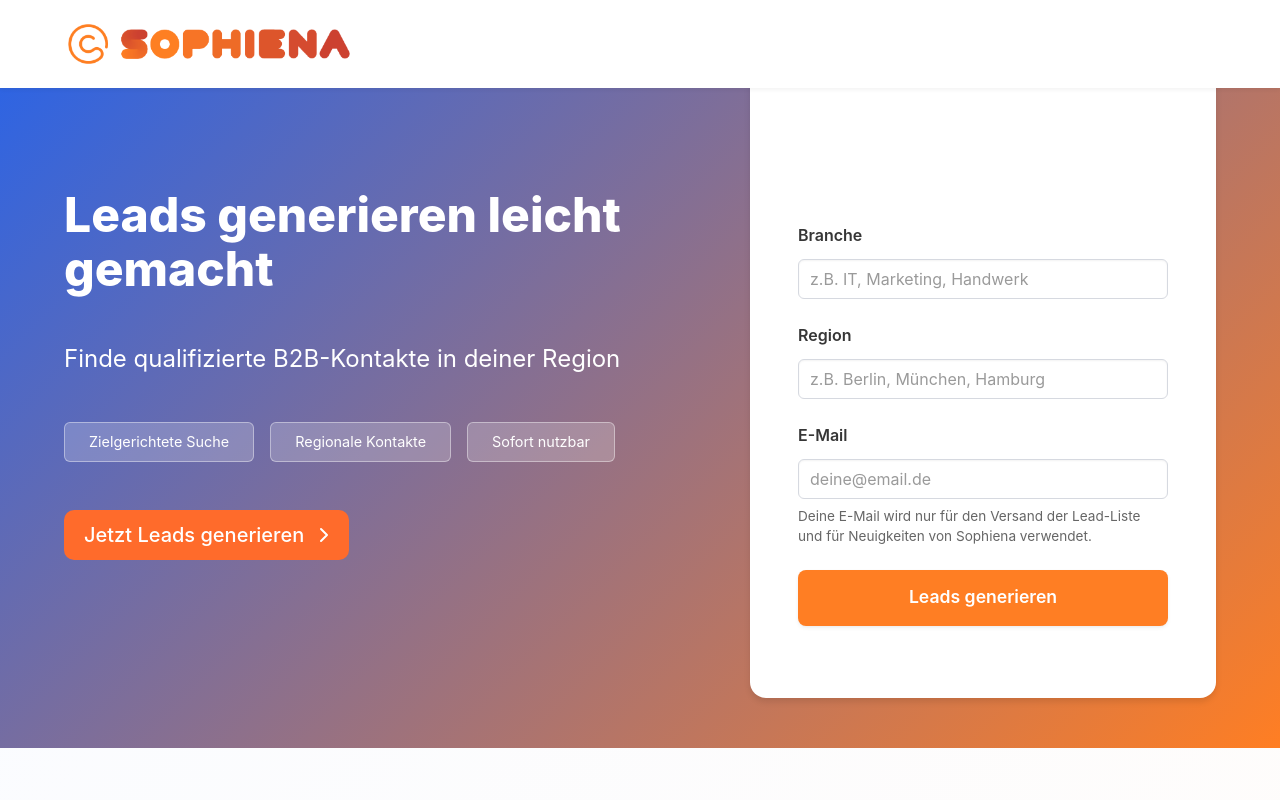
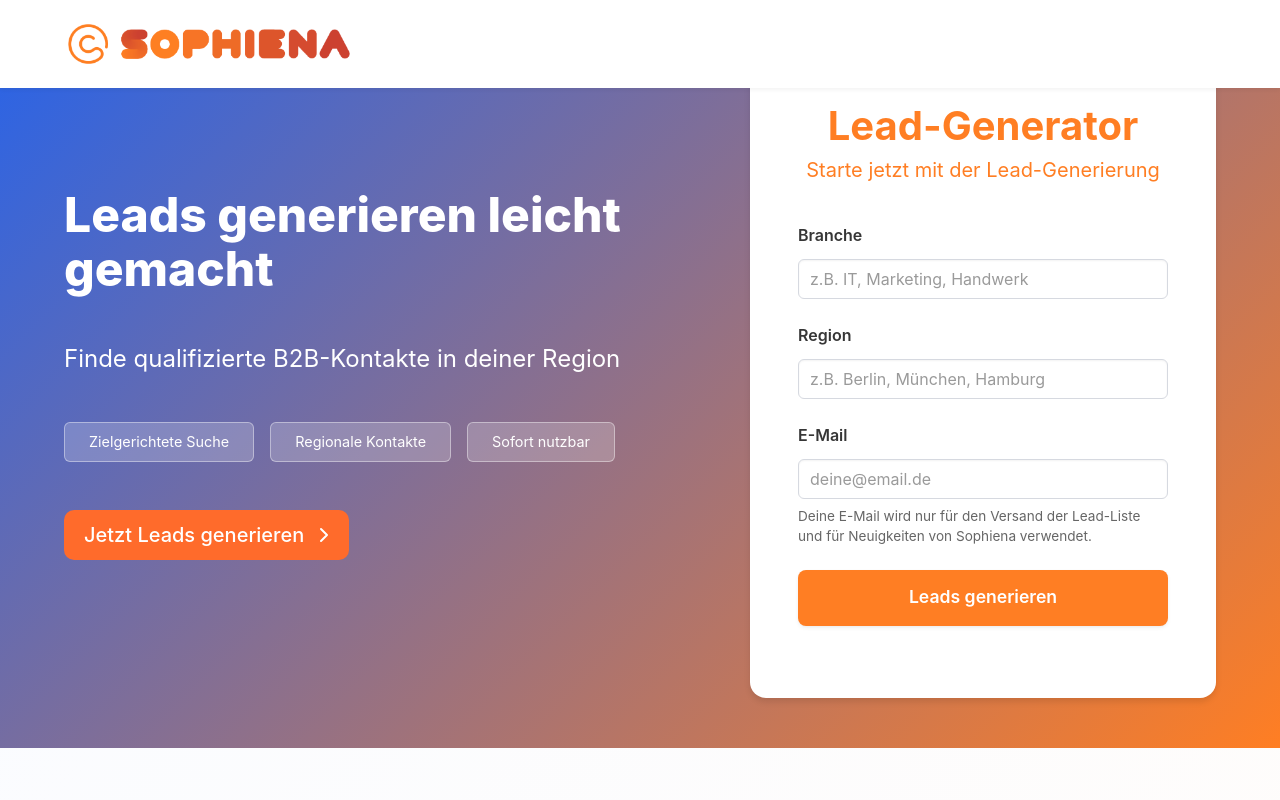
Before and after one commit to Caohung77/leadgenerator, a React (Vite) app: page / in a window 1280 px wide. Shown: the top 800 px of the page. Built offline with nearby package versions, Linux system fonts and the light colour scheme.

Commit message:
Added stronger CSS rules for form header colors

```diff
--- a/src/App.tsx
+++ b/src/App.tsx
@@ -116,8 +116,8 @@ function App() {
                     <div className="column is-5 is-offset-1">
                       <div className="box form-container" id="generator">
                         <div className="form-header has-text-centered">
-                          <h2 className="title is-2 mb-2 text-orange">Lead-Generator</h2>
-                          <p className="subtitle is-5 text-orange">
+                          <h2 className="title is-2 mb-2">Lead-Generator</h2>
+                          <p className="subtitle is-5">
                             Starte jetzt mit der Lead-Generierung
                           </p>
                         </div>
--- a/src/index.css
+++ b/src/index.css
@@ -187,7 +187,8 @@
   margin-bottom: 2.5rem;
 }
 
-.text-orange {
+.form-header .title,
+.form-header .subtitle {
   color: #FF7E23 !important;
 }
 
```
